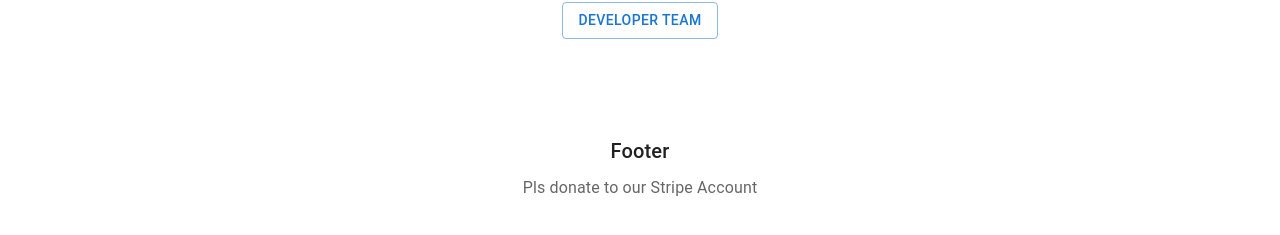
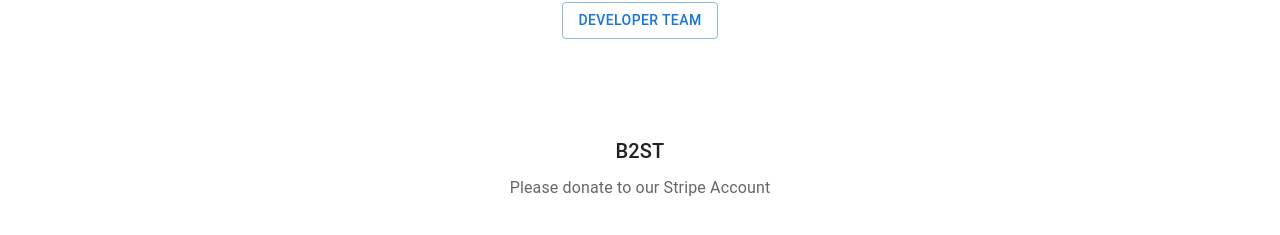
Before and after one commit to dcsil/B2ST-App, a React (Create React App) app in the folder client/: page / in a window 1280 px wide. Shown: the part 395-630 px from the top of the page. Built offline with nearby package versions, Linux system fonts and the light colour scheme; no server answers.

Commit message:
refactor footer before login

```diff
--- /dev/null
+++ b/client/src/components/Footer.js
@@ -0,0 +1,21 @@
+import * as React from 'react';
+import Box from '@mui/material/Box';
+import Typography from '@mui/material/Typography';
+
+export default function Footer() {
+  return (
+  <Box sx={{ bgcolor: "background.paper", p: 6 }} component="footer">
+    <Typography variant="h6" align="center" gutterBottom>
+      B2ST
+    </Typography>
+    <Typography
+      variant="subtitle1"
+      align="center"
+      color="text.secondary"
+      component="p"
+    >
+      Please donate to our Stripe Account
+    </Typography>
+  </Box>
+ )
+}
--- a/client/src/pages/Home.js
+++ b/client/src/pages/Home.js
@@ -8,6 +8,7 @@ import Container from "@mui/material/Container";
 import { createTheme, ThemeProvider } from "@mui/material/styles";
 import { Link } from "react-router-dom";
 import LandingAppBar from "./LandingAppBar";
+import Footer from "../components/Footer";
 
 const theme = createTheme();
 
@@ -70,21 +71,7 @@ export default function Home() {
           </Container>
         </Box>
       </main>
-      {/* Footer */}
-      <Box sx={{ bgcolor: "background.paper", p: 6 }} component="footer">
-        <Typography variant="h6" align="center" gutterBottom>
-          Footer
-        </Typography>
-        <Typography
-          variant="subtitle1"
-          align="center"
-          color="text.secondary"
-          component="p"
-        >
-          Pls donate to our Stripe Account
-        </Typography>
-      </Box>
-      {/* End footer */}
+      <Footer />
     </ThemeProvider>
   );
 }
--- a/client/src/pages/Plan.js
+++ b/client/src/pages/Plan.js
@@ -11,6 +11,7 @@ import Container from '@mui/material/Container';
 import { createTheme, ThemeProvider } from "@mui/material/styles";
 import LandingAppBar from './LandingAppBar';
 import { useAuthContext } from '../hooks/useAuthContext';
+import Footer from '../components/Footer';
 import axios from 'axios';
 import "../App.css"
 const theme = createTheme();
@@ -140,21 +141,7 @@ const Plan = () =>{
           ))}
         </Grid>
       </Container>
-      {/* Footer */}
-      <Box sx={{ bgcolor: "background.paper", p: 6 }} component="footer">
-        <Typography variant="h6" align="center" gutterBottom>
-          B2ST
-        </Typography>
-        <Typography
-          variant="subtitle1"
-          align="center"
-          color="text.secondary"
-          component="p"
-        >
-          Please donate to our Stripe Account
-        </Typography>
-      </Box>
-      {/* End footer */}
+      <Footer />
     </ThemeProvider>
   );
 }
```
